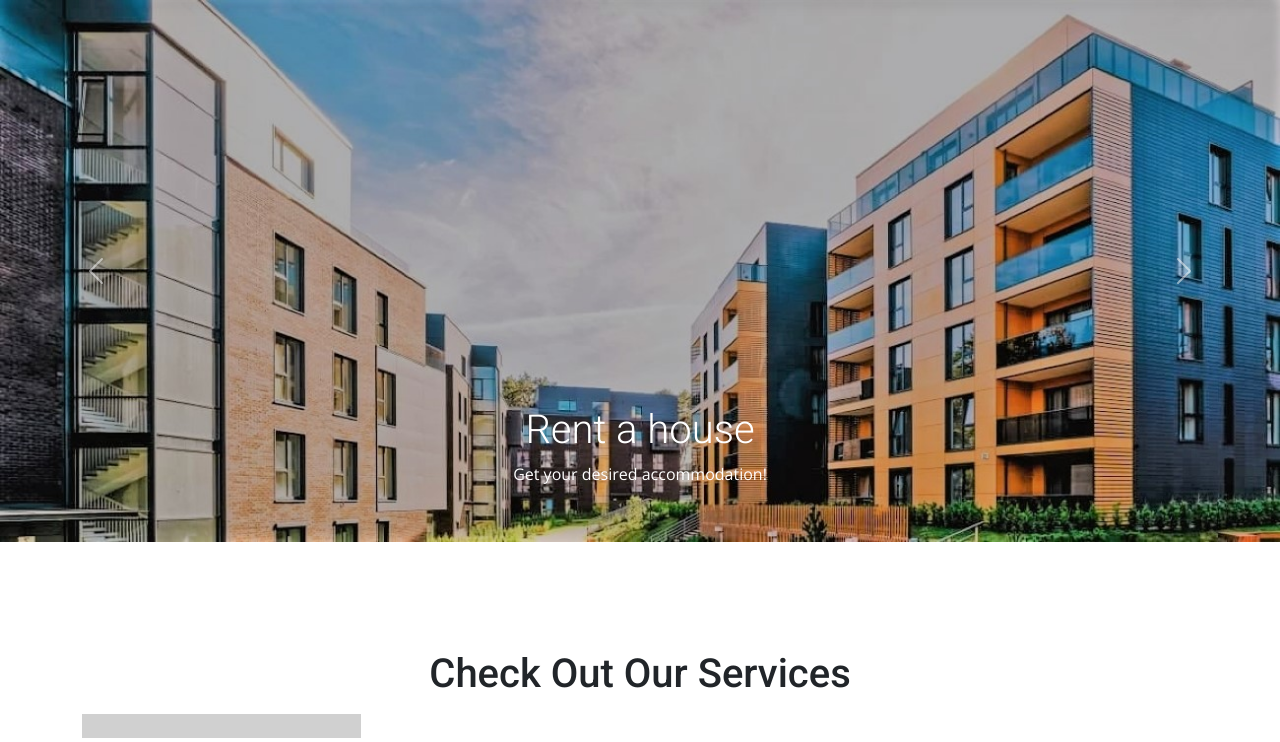
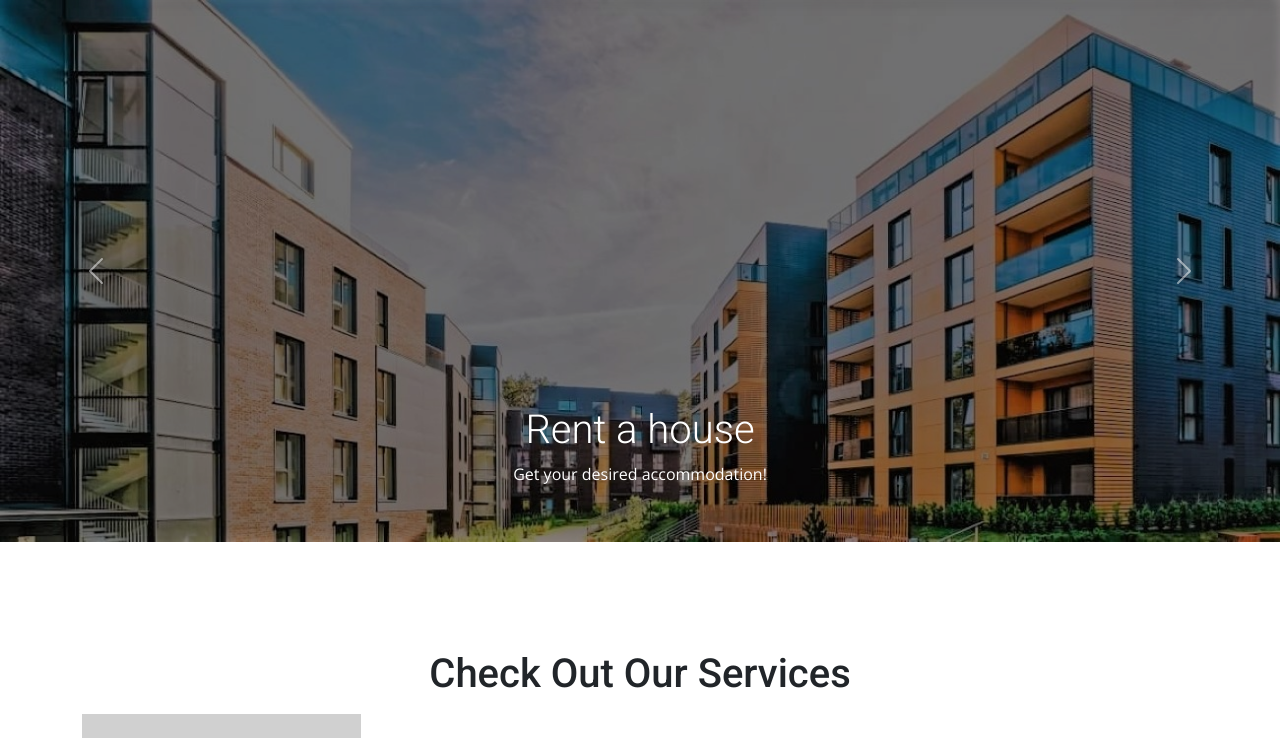
Before and after one commit to KaziRamisaRifa/Hometrieve, a PHP site: page / in a window 1280 px wide. Shown: the part 70-812 px from the top of the page. Run offline with PHP 8.4, Linux system fonts and the light colour scheme; some libraries are stand-ins or nearby versions.

Commit message:
changes made in style.css

```diff
--- a/css/style.css
+++ b/css/style.css
@@ -406,10 +406,17 @@ body {
   /*--------------------------------------------------------------
   # Hero Section
   --------------------------------------------------------------*/
+  .carousel-inner {
+    width: 100%;
+    height: 100%;
+    text-align: center;
+    background:black;
+  }
   .carousel-inner img {
     width: 100%;
     height: 100%;
     text-align: center;
+    opacity: 0.65;
   }
 
   #hero {
```
